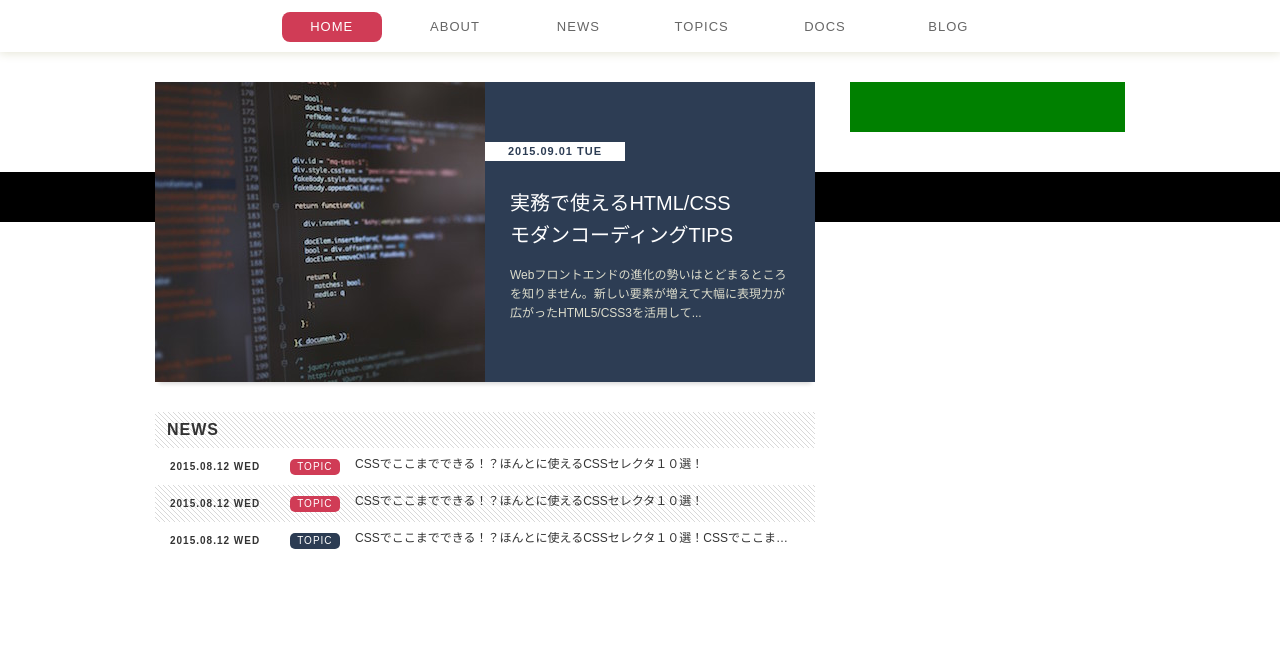
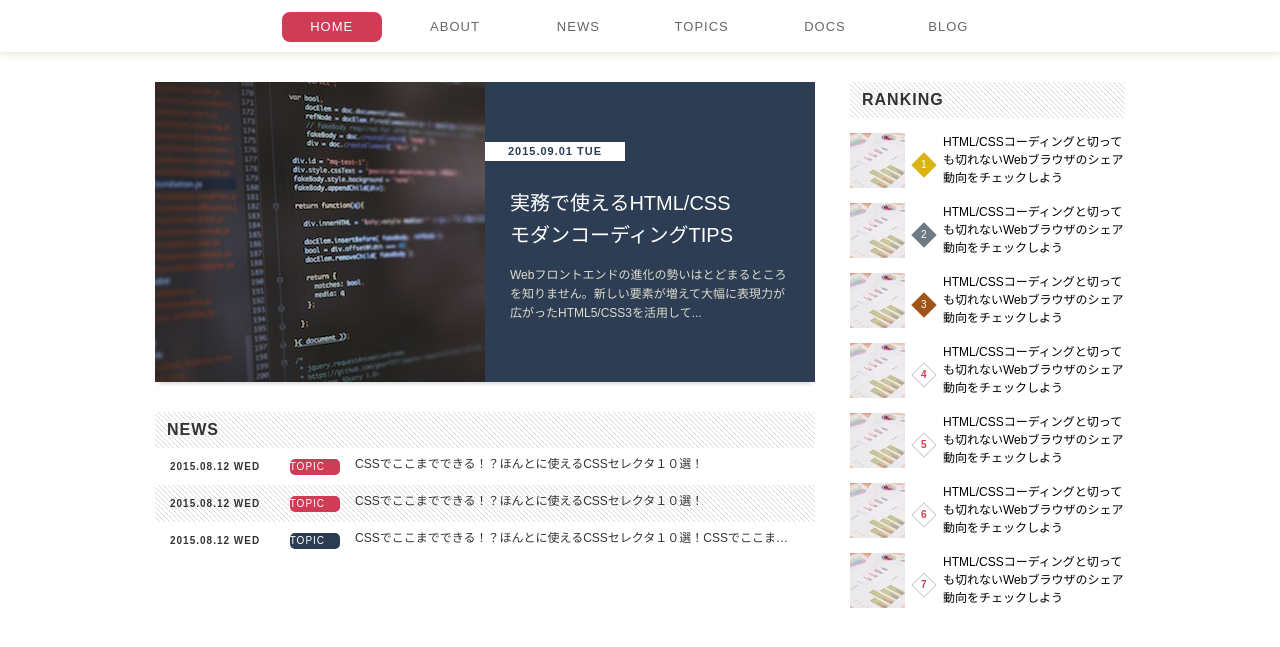
Before and after one commit to toshi-toma/standard-layout, a plain HTML site: page index.html in a window 1280 px wide. Shown: the part 87-734 px from the top of the page. Drawn offline with Linux system fonts and the light colour scheme.

Commit message:
reweite ranking

```diff
--- a/css/style.css
+++ b/css/style.css
@@ -148,7 +148,6 @@
   border-radius: 5px;
   background-color: #d03c56;
   color: #fff;
-  text-align: center;
   letter-spacing: 1px;
   font-size: 1rem;
   line-height: 16px;
@@ -170,12 +169,74 @@
   width: 275px;
   height: 50px;
   float: right;
-  background-color: green; /* TODO: delete */
+}
+.ranking {
+  margin-bottom: 30px;
+  list-style-type: none;
+  counter-reset: ranking;
+}
+.ranking .ranking-item {
+  margin-top: 15px;
+}
+.ranking .ranking-item a {
+  display: block;
+  font-size: 0;
+  transition: opacity 0.15s;
+}
+.ranking .ranking-item a:hover {
+  opacity: 0.8;
+}
+.ranking .image {
+  width: 55px;
+  height: 55px;
+}
+.ranking .text {
+  display: inline-block;
+  width: 182px;
+  color: #000;
+  vertical-align: top;
+  font-size: 1.2rem;
+  line-height: 1.5;
+}
+.ranking .order {
+  display: inline-block;
+  width: 18px;
+  height: 18px;
+  margin: 0 10px;
+  border: 1px solid #ccc;
+  vertical-align: 20px;
+  text-align: center;
+  font-weight: bold;
+  line-height: 16px;
+  transform: rotate(45deg);
+}
+.ranking .ranking-item:nth-of-type(1) .order,
+.ranking .ranking-item:nth-of-type(2) .order,
+.ranking .ranking-item:nth-of-type(3) .order {
+  border: none;
+  color: #fff;
+  font-weight: normal;
+  line-height: 18px;
+}
+.ranking .ranking-item:nth-of-type(1) .order {
+  background-color: #dab413;
+}
+.ranking .ranking-item:nth-of-type(2) .order {
+  background-color: #6e7b84;
+}
+.ranking .ranking-item:nth-of-type(3) .order {
+  background-color: #a0541a;
+}
+.ranking .order::before {
+  content: counter(ranking);
+  counter-increment: ranking;
+  display: inline-block;
+  font-size: 1rem;
+  transform: rotate(-45deg);
 }
 
 /* footer */
 .footer {
   width: 100%;
   height: 50px;
-  background-color: black; /* TODO: delete */
 }
--- a/index.html
+++ b/index.html
@@ -75,7 +75,102 @@
         <h2 class="hidden">ARTICLES</h2>
         <div class="articles"></div>
       </main>
-      <div class="sidemenu"></div>
+      <div class="sidemenu">
+        <h2 class="heading">RANKING</h2>
+        <ol class="ranking">
+          <li class="ranking-item">
+            <a href="#"
+              ><img
+                class="image"
+                src="./images/ranking.jpg"
+                alt="グラフの画像"
+              />
+              <span class="order"></span>
+              <p class="text">
+                HTML/CSSコーディングと切っても切れないWebブラウザのシェア動向をチェックしよう
+              </p>
+            </a>
+          </li>
+          <li class="ranking-item">
+            <a href="#"
+              ><img
+                class="image"
+                src="./images/ranking.jpg"
+                alt="グラフの画像"
+              />
+              <span class="order"></span>
+              <p class="text">
+                HTML/CSSコーディングと切っても切れないWebブラウザのシェア動向をチェックしよう
+              </p>
+            </a>
+          </li>
+          <li class="ranking-item">
+            <a href="#"
+              ><img
+                class="image"
+                src="./images/ranking.jpg"
+                alt="グラフの画像"
+              />
+              <span class="order"></span>
+              <p class="text">
+                HTML/CSSコーディングと切っても切れないWebブラウザのシェア動向をチェックしよう
+              </p>
+            </a>
+          </li>
+          <li class="ranking-item">
+            <a href="#"
+              ><img
+                class="image"
+                src="./images/ranking.jpg"
+                alt="グラフの画像"
+              />
+              <span class="order"></span>
+              <p class="text">
+                HTML/CSSコーディングと切っても切れないWebブラウザのシェア動向をチェックしよう
+              </p>
+            </a>
+          </li>
+          <li class="ranking-item">
+            <a href="#"
+              ><img
+                class="image"
+                src="./images/ranking.jpg"
+                alt="グラフの画像"
+              />
+              <span class="order"></span>
+              <p class="text">
+                HTML/CSSコーディングと切っても切れないWebブラウザのシェア動向をチェックしよう
+              </p>
+            </a>
+          </li>
+          <li class="ranking-item">
+            <a href="#"
+              ><img
+                class="image"
+                src="./images/ranking.jpg"
+                alt="グラフの画像"
+              />
+              <span class="order"></span>
+              <p class="text">
+                HTML/CSSコーディングと切っても切れないWebブラウザのシェア動向をチェックしよう
+              </p>
+            </a>
+          </li>
+          <li class="ranking-item">
+            <a href="#"
+              ><img
+                class="image"
+                src="./images/ranking.jpg"
+                alt="グラフの画像"
+              />
+              <span class="order"></span>
+              <p class="text">
+                HTML/CSSコーディングと切っても切れないWebブラウザのシェア動向をチェックしよう
+              </p>
+            </a>
+          </li>
+        </ol>
+      </div>
     </div>
     <footer class="footer"></footer>
   </body>
```
